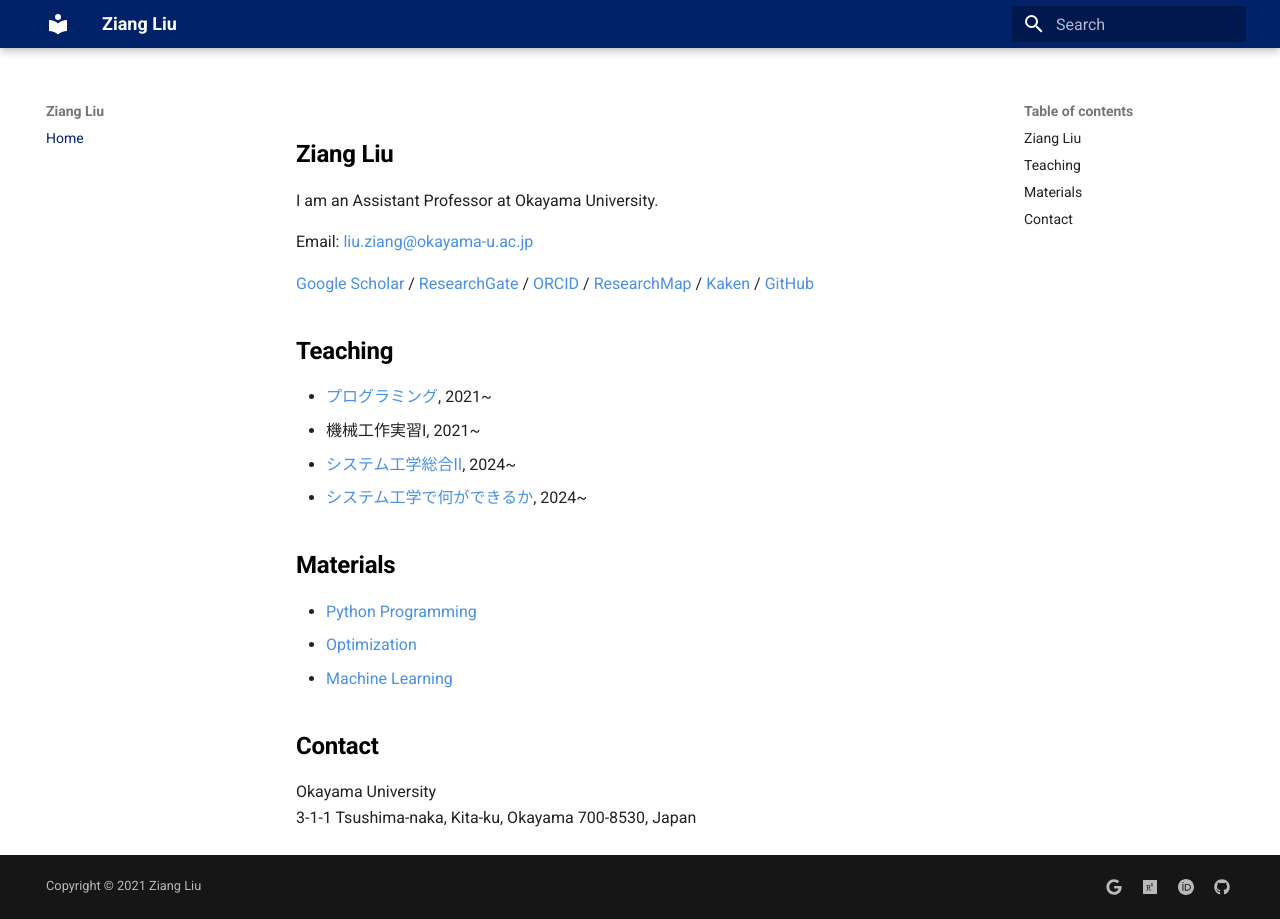
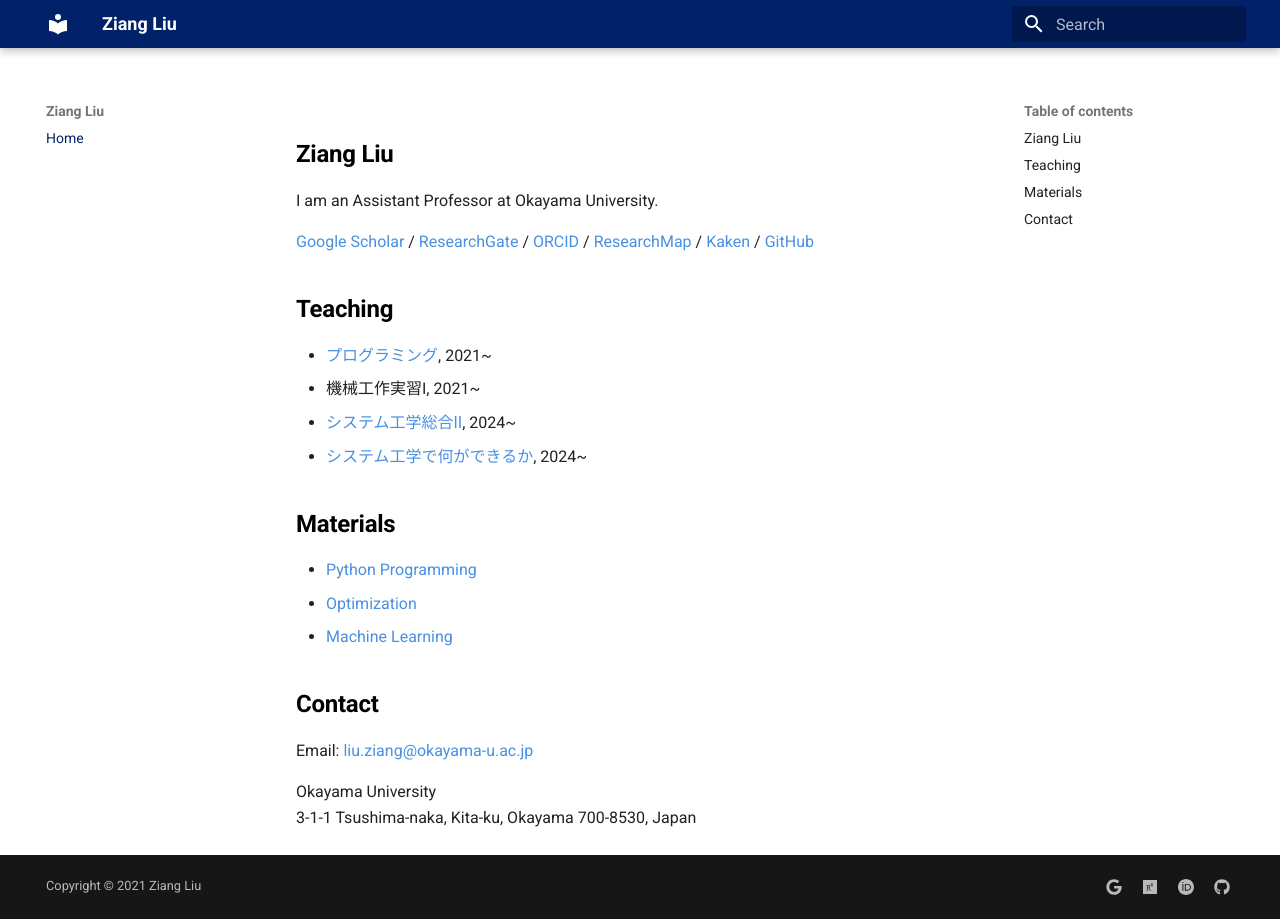
Before and after one commit to zi-ang-liu/zi-ang-liu.github.io, an MkDocs documentation site: the page built from docs/index.md, in a window 1280 px wide. Built offline with MkDocs 1.6.1 and Material for MkDocs 9.7.7, drawn with Linux system fonts in a browser that asks for light colours; part of the change alters nothing that is shown.

```diff
--- a/docs/index.md
+++ b/docs/index.md
@@ -2,8 +2,6 @@
 
 ## Ziang Liu
 I am an Assistant Professor at Okayama University.
-
-Email: [liu.ziang@okayama-u.ac.jp](mailto:liu.ziang@okayama-u.ac.jp)
 
 [Google Scholar](https://scholar.google.com/citations?hl=en&user=_G5ufOEAAAAJ) /
 [ResearchGate](https://www.researchgate.net/profile/Ziang-Liu-4) /
@@ -27,5 +25,7 @@ Email: [liu.ziang@okayama-u.ac.jp](mailto:liu.ziang@okayama-u.ac.jp)
 
 ## Contact
 
+Email: [liu.ziang@okayama-u.ac.jp](mailto:liu.ziang@okayama-u.ac.jp)
+
 Okayama University
 3-1-1 Tsushima-naka, Kita-ku, Okayama 700-8530, Japan
```
